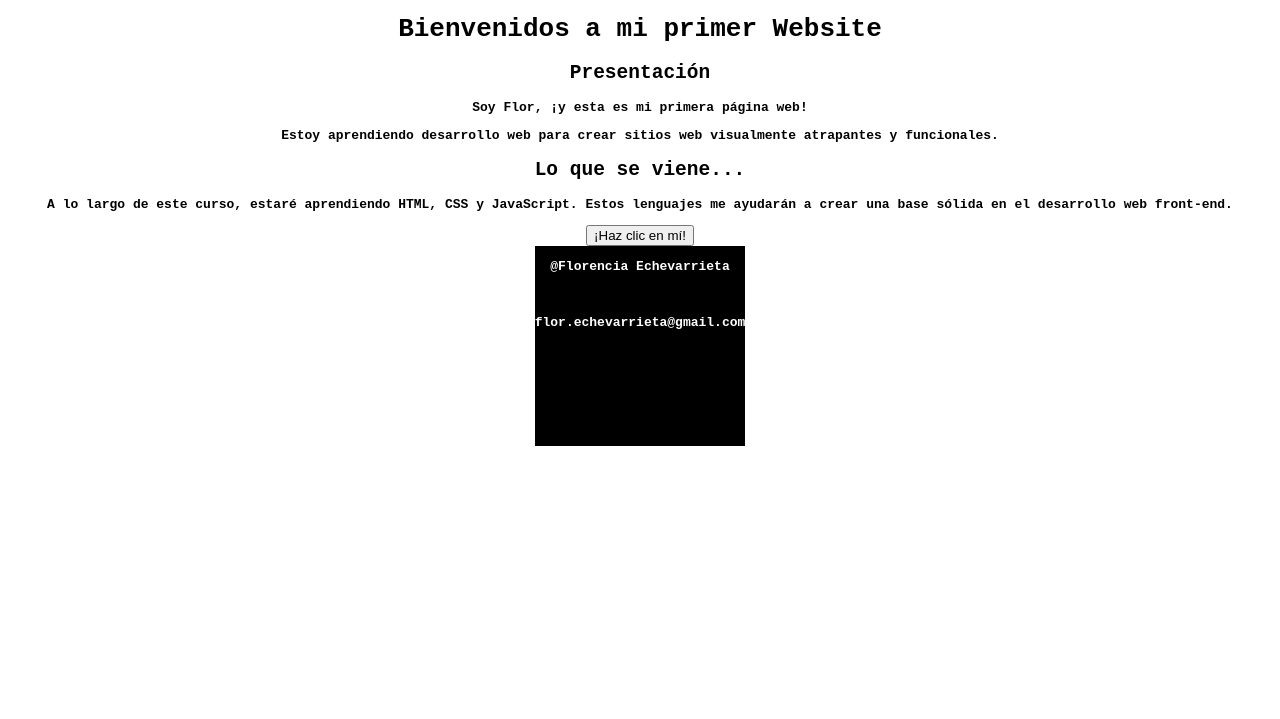
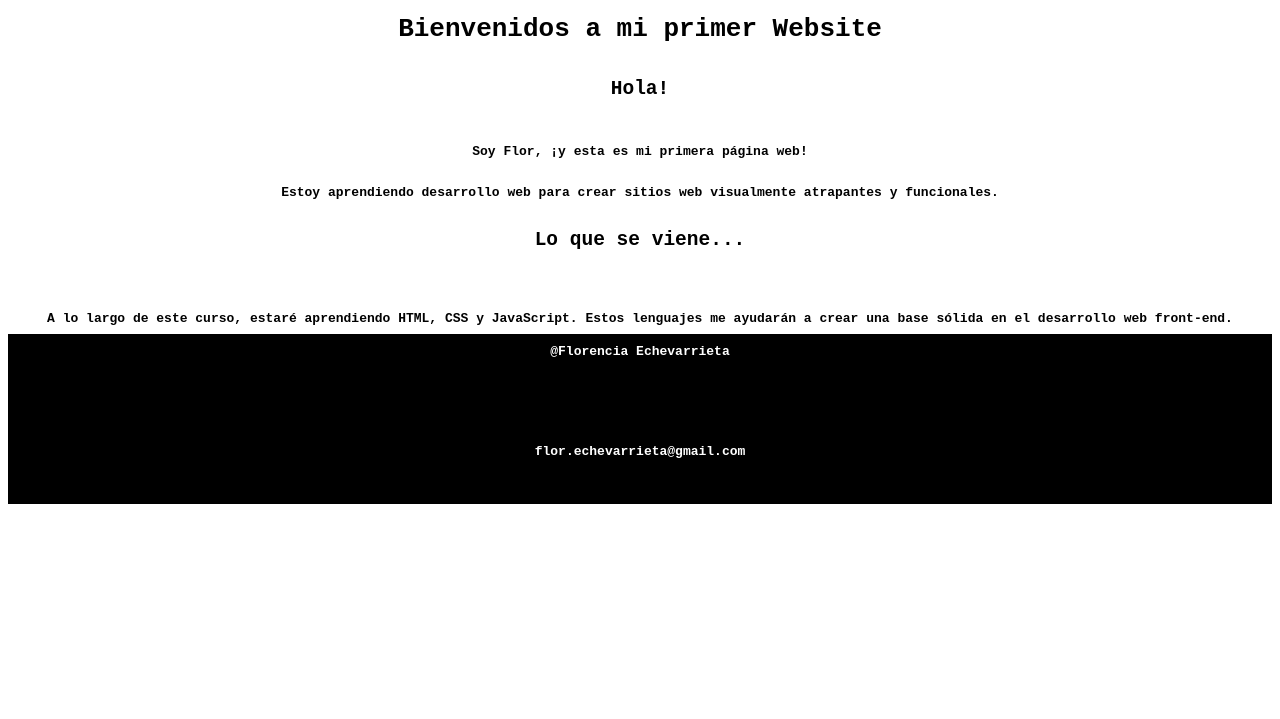
Before and after one commit to FlorEchevarrieta/seccion8-mejorandoElContenidoYEsctructuraWeb, a plain HTML site: page index.html in a window 1280 px wide. Shown: the part 81-800 px from the top of the page. Drawn offline with Linux system fonts and the light colour scheme.

Commit message:
2do commit

```diff
--- a/index.html
+++ b/index.html
@@ -24,26 +24,28 @@
         </div>
     </header>
     <main>
-        <div class="container">
+        <div class="container-main">
             <h1>Bienvenidos a mi primer Website</h1>
             <section>
-                <h2>Presentación</h2>
+                <h2>Hola!</h2><br>
                 <p>Soy Flor, ¡y esta es mi primera página web!</p>
                 <p>Estoy aprendiendo desarrollo web para crear sitios web visualmente atrapantes y funcionales.</p>
             </section>
             <section>
-                <h2>Lo que se viene...</h2>
+                <h2>Lo que se viene...</h2><br>
+                <br>
                 <p>
                     A lo largo de este curso, estaré aprendiendo HTML, CSS y JavaScript. Estos lenguajes me ayudarán a
                     crear una base sólida en el desarrollo web front-end.
                 </p>
             </section>
         </div>
-        <inframe width="560" height="315" src="https://www.youtube.com/watch?v=Koq_6Z_oRBc&t=2195s" frameborder="0"
+        <div class="video">
+            <inframe src="https://www.youtube.com/watch?v=3BZ7LPY_Huw"></iframe>
+                <!-- frameborder="0"
             allow="accelerometer" ; autoplay; clipboard-write; encrypted-media; gyroscope; picture-in-picture; web-share
-            allowfullscreen></iframe>
-
-            <button onClick="showAlert()" aria-label="Haz clic en mí">¡Haz clic en mí!</button></div>
+            allowfullscreen-->
+        </div>
     </main>
     <footer>
         <p>@Florencia Echevarrieta</p>
--- a/style.css
+++ b/style.css
@@ -1,18 +1,35 @@
 body{
     font-family: monospace;
     font-weight: bold;
-    display: flex;
-    flex-direction: column;
-    align-items: center;
+}
+h1,section{
+    display: grid;
     justify-content: center;
     text-align: center;
-
+    align-items: center;
 }
-
+video{
+  width: 560px;
+  height: 315px;
+}
 footer{
-    height: 200px;
+    height: 150px;
+    padding: 10px;
+    position: relative;
+    bottom: 5px;
     background-color: rgb(0, 0, 0);
     color: rgb(255, 255, 255);
+    display: grid;
+    justify-content: center;
+    text-align: center;
+}
+footer p{
+    padding: 0px;
+    margin: 0;
+}
+footer br{
+    margin: 0;
+    padding: 0;
 }
 .container-nav{
     display: flex;
```
